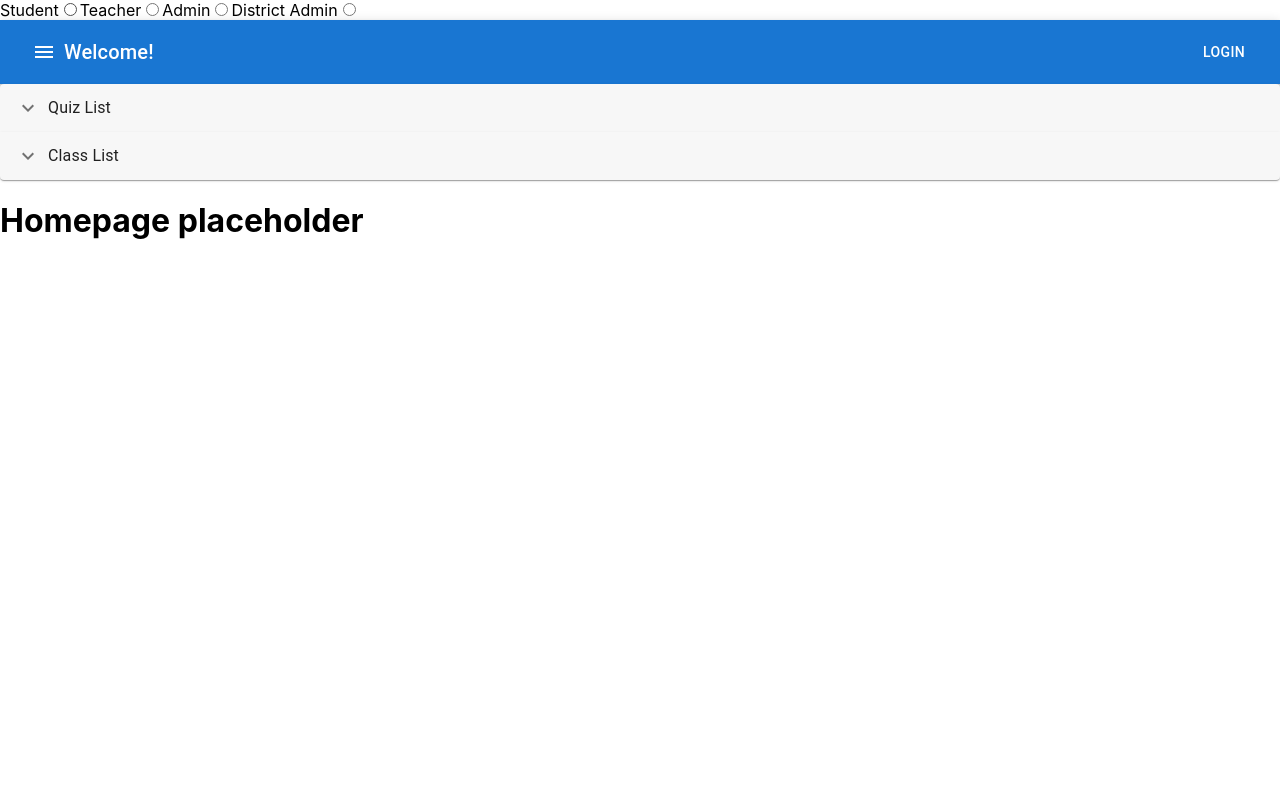
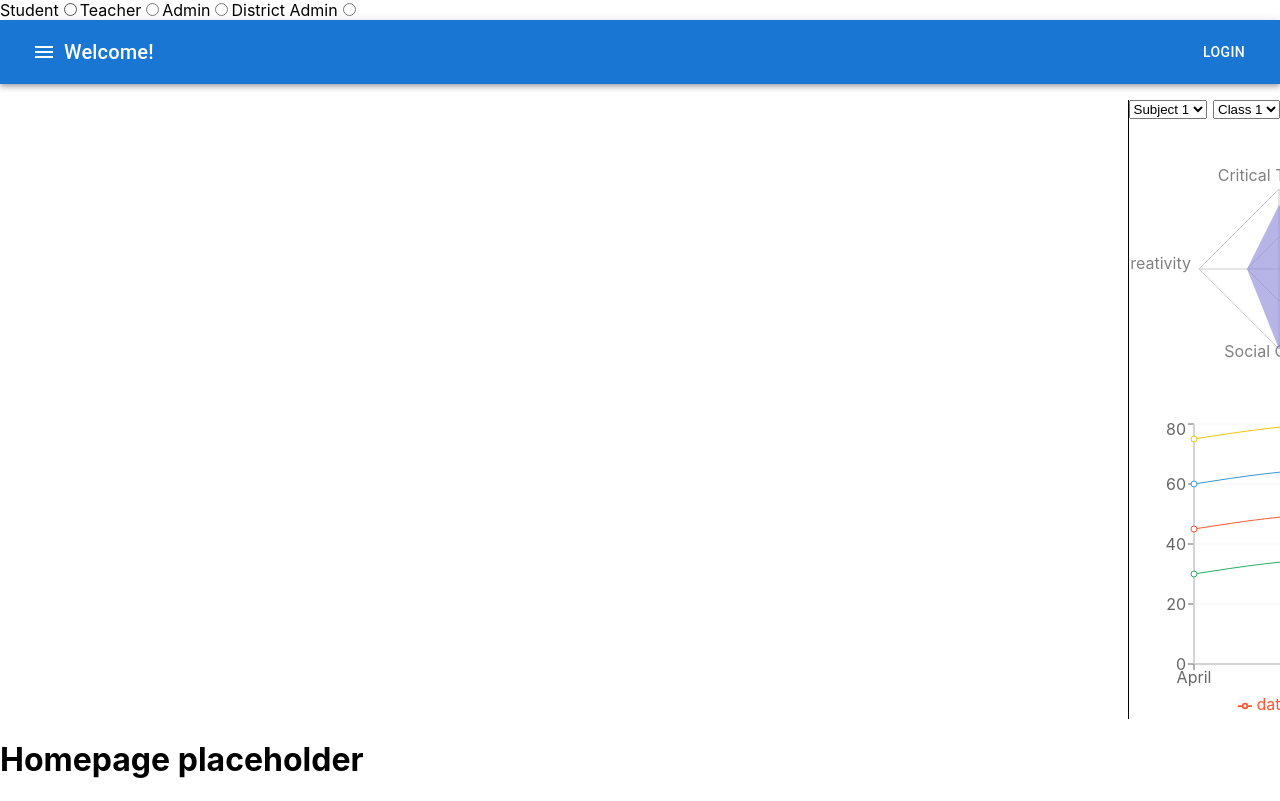
Before and after one commit to ayushyadav47/DSI, a React (Create React App) app in the folder frontend/: page / in a window 1280 px wide. Built offline with nearby package versions, Linux system fonts and the light colour scheme.

Commit message:
Component changes

```diff
--- a/frontend/package.json
+++ b/frontend/package.json
@@ -5,6 +5,8 @@
   "dependencies": {
     "@emotion/react": "^11.11.1",
     "@emotion/styled": "^11.11.0",
+    "@headlessui/react": "^1.7.17",
+    "@heroicons/react": "^2.0.18",
     "@mui/icons-material": "^5.14.14",
     "@mui/material": "^5.14.18",
     "@testing-library/jest-dom": "^5.17.0",
@@ -18,6 +20,7 @@
     "react-router-dom": "^6.17.0",
     "react-scripts": "5.0.1",
     "recharts": "^2.9.0",
+    "tailwindcss": "^3.3.5",
     "web-vitals": "^2.1.4"
   },
   "scripts": {
--- a/frontend/src/components/classtable.jsx
+++ b/frontend/src/components/classtable.jsx
@@ -1,7 +1,9 @@
-// YourMainComponent.jsx
+// classtable.jsx
 
 import React, { useState } from 'react';
 import { Typography, Table, TableContainer, TableHead, TableBody, TableRow, TableCell, Paper, Button, Box } from '@mui/material';
+import DropdownSubject from './dropdown-subject.jsx';
+import DropdownClass from './dropdown-class.jsx';
 
 const ClassTable = ({ userRole }) => {
   const [tableData, setTableData] = useState([
@@ -70,6 +72,14 @@ const ClassTable = ({ userRole }) => {
     setViewAll(false);
     setDisplayedRows(3);
   };
+  const handleClassChange = (event) => {
+    setSelectedClass(event.target.value);
+  };
+  const [selectedClass, setSelectedClass] = useState('');
+  const [selectedSubject, setSelectedSubject] = useState('');
+  const handleSubjectChange = (event) => {
+    setSelectedSubject(event.target.value);
+  };
 
   const handleViewAnalysis = (rowId) => {
     console.log(`View Analysis clicked for row with ID: ${rowId}`);
@@ -78,8 +88,11 @@ const ClassTable = ({ userRole }) => {
   };
 
   return userRole === 'teacher' ? (
+
     <Box m={2} width="50%">
       <>
+      <DropdownClass classes={['6', '7', '8']} onChange={handleClassChange} />
+      <DropdownSubject subjects={['Math', 'Science', 'English']} onChange={handleSubjectChange} />
         <Typography variant="h5" gutterBottom>
           Analysis Table
         </Typography>
--- /dev/null
+++ b/frontend/src/components/dropdown-class.jsx
@@ -0,0 +1,17 @@
+// components/DropdownClass.jsx
+
+import React from 'react';
+
+const DropdownClass = ({ classes }) => {
+  return (
+    <select title="Class">
+      {classes.map((classItem, index) => (
+        <option key={index} value={classItem}>
+          {classItem}
+        </option>
+      ))}
+    </select>
+  );
+};
+
+export default DropdownClass;
--- /dev/null
+++ b/frontend/src/components/dropdown-subject.jsx
@@ -0,0 +1,17 @@
+
+
+import React from 'react';
+
+const DropdownSubject = ({ subjects }) => {
+  return (
+    <select title="Subject">
+      {subjects.map((subject, index) => (
+        <option key={index} value={subject}>
+          {subject}
+        </option>
+      ))}
+    </select>
+  );
+};
+
+export default DropdownSubject;
--- a/frontend/src/components/linechart.jsx
+++ b/frontend/src/components/linechart.jsx
@@ -7,7 +7,8 @@ const ChartLine = ({ data, dataKeys }) => {
 
   return (
     <LineChart width={500} height={300} data={data}>
-      <XAxis dataKey="year" />
+      {/* Change XAxis to represent months */}
+      <XAxis dataKey="month" />
       <YAxis />
       <CartesianGrid stroke="#f5f5f5" />
       <Tooltip />
@@ -17,7 +18,7 @@ const ChartLine = ({ data, dataKeys }) => {
           key={key}
           type="monotone"
           dataKey={key}
-          stroke={lineColors[index % lineColors.length]} // Use specific colors from the array
+          stroke={lineColors[index % lineColors.length]}
           activeDot={{ r: 8 }}
         />
       ))}
--- a/frontend/src/components/navbar.jsx
+++ b/frontend/src/components/navbar.jsx
@@ -21,7 +21,6 @@ const Navbar = ({ userRoles, selectedRole, handleRoleChange }) => {
   const handleMenuClose = () => {
     setAnchorEl(null);
   };
-
   // Define menu items for each role
   const roleMenus = {
     student: [
--- a/frontend/src/homepage.jsx
+++ b/frontend/src/homepage.jsx
@@ -1,27 +1,26 @@
-// homepage.jsx
-
 import React, { useState } from 'react';
 import Navbar from './components/navbar.jsx';
 import AccordionList from './components/listaccordion.jsx';
 import ClassTable from './components/classtable.jsx';
+import TeacherRadar from './teacher/avg-radar.jsx'; // Adjust the path based on your project structure
+import TeacherTemporal from './teacher/temporal.jsx'; // Adjust the path based on your project structure
+import DropdownSubject from './components/dropdown-subject.jsx'; // Adjust the path based on your project structure
+import DropdownClass from './components/dropdown-class.jsx';
 
 const Homepage = () => {
   const [selectedRole, setSelectedRole] = useState('');
-  const [showClassTable, setShowClassTable] = useState(false);
   const [activeAccordion, setActiveAccordion] = useState(null);
 
   const handleRoleChange = (role) => {
     setSelectedRole(role);
-    setShowClassTable(false); // Reset the visibility of ClassTable when role changes
     setActiveAccordion(null);
   };
 
   const handleAccordionClick = (accordionName) => {
-    // Show ClassTable only if the accordionName is "classList" and teacher role is selected
-    setShowClassTable(selectedRole === 'teacher' && accordionName === 'classList');
     setActiveAccordion(accordionName);
   };
 
+  const subjects = ['Subject 1', 'Subject 2', 'Subject 3'];
   return (
     <div>
       <div>
@@ -69,10 +68,31 @@ const Homepage = () => {
 
       <Navbar userRoles={{ [selectedRole]: true }} selectedRole={selectedRole} handleRoleChange={handleRoleChange} />
 
-      <AccordionList onAccordionClick={handleAccordionClick} />
+      <div style={{ display: 'flex', marginTop: '16px' }}>
+        <div style={{ flex: '75%', paddingRight: '16px' }}>
+          {/* <AccordionList onAccordionClick={handleAccordionClick} /> */}
+          {/* Conditionally render ClassTable based on selected role and accordion click */}
+          {selectedRole === 'teacher' && (
+            <div style={{ marginTop: '16px' }}>
+              <ClassTable userRole={selectedRole} />
+            </div>
+          )}
+        </div>
 
-      {/* Conditionally render ClassTable based on selected role and accordion click */}
-      {selectedRole && showClassTable && <ClassTable userRole={selectedRole} />}
+        {/* Always render TeacherRadar on the right 1/4th */}
+        <div style={{ flex: 1, borderLeft: '1px solid black', overflow: 'auto' }}>
+          <div style={{ display: 'flex', justifyContent: 'space-between' }}>
+            <DropdownSubject subjects={subjects} />
+            <DropdownClass classes={['Class 1', 'Class 2', 'Class 3']} />
+          </div>
+          <div style={{ width: '100%', maxWidth: '100%' }}>
+            <TeacherRadar />
+          </div>
+          <div style={{ width: '100%', maxWidth: '100%' }}>
+            <TeacherTemporal />
+          </div>
+        </div>
+      </div>
 
       {/* Rest of the homepage content */}
       <div>
--- /dev/null
+++ b/frontend/src/teacher/avg-radar.jsx
@@ -0,0 +1,20 @@
+import React from 'react';
+import MultiPolygonChart from '../components/multiradar.jsx'; // Adjust the path based on your project structure
+
+const TeacherRadar = () => {
+  const dummyData = [
+    { subject: 'Critical Thinking', A: 4 },
+    { subject: 'Values', A: 3 },
+    { subject: 'Social Context', A: 5 },
+    { subject: 'Creativity', A: 2 },
+  ];
+
+  return (
+    <div style={{ textAlign: 'center' }}>
+      {/* <h2>Averages</h2> */}
+      <MultiPolygonChart data={dummyData} />
+    </div>
+  );
+};
+
+export default TeacherRadar;
--- /dev/null
+++ b/frontend/src/teacher/temporal.jsx
@@ -0,0 +1,24 @@
+import React from 'react';
+import ChartLine from '../components/linechart.jsx'; // Adjust the path based on your project structure
+
+const TeacherTemporal = () => {
+  // Dummy data with months
+  const dummyData = [
+    { month: 'April', data1: 45, data2: 60, data3: 30, data4: 75 },
+    { month: 'May', data1: 50, data2: 65, data3: 35, data4: 80 },
+    { month: 'June', data1: 40, data2: 55, data3: 25, data4: 70 },
+    { month: 'July', data1: 35, data2: 50, data3: 20, data4: 65 },
+  ];
+
+  // Specify the data keys to be displayed
+  const dataKeys = ['data1', 'data2', 'data3', 'data4'];
+
+  return (
+    <div>
+      {/* <h2>Line Chart Example</h2> */}
+      <ChartLine data={dummyData} dataKeys={dataKeys} />
+    </div>
+  );
+};
+
+export default TeacherTemporal;
```
Also changed, not shown: 1 other file (tests, documents, lock files or other folders).
